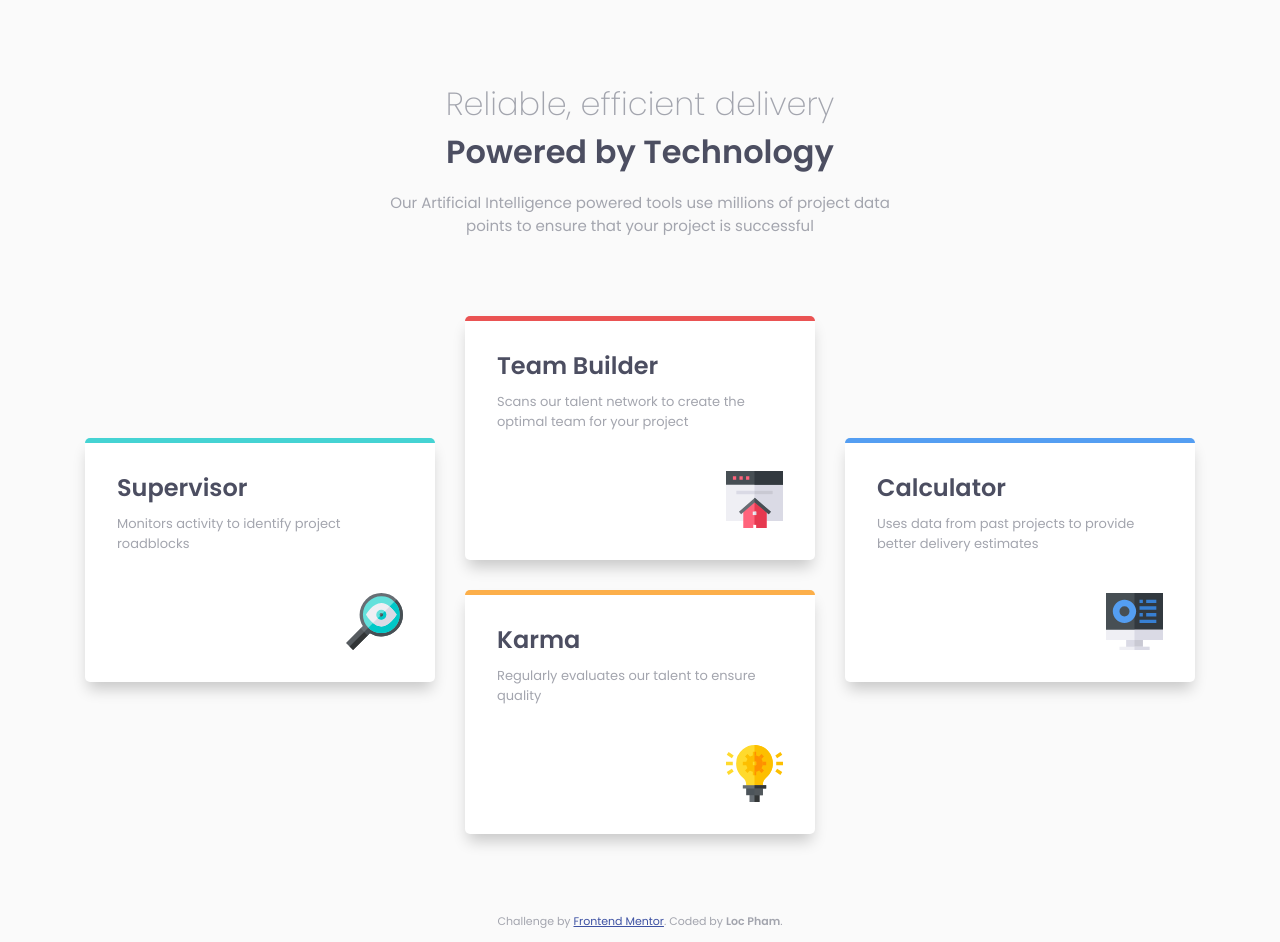
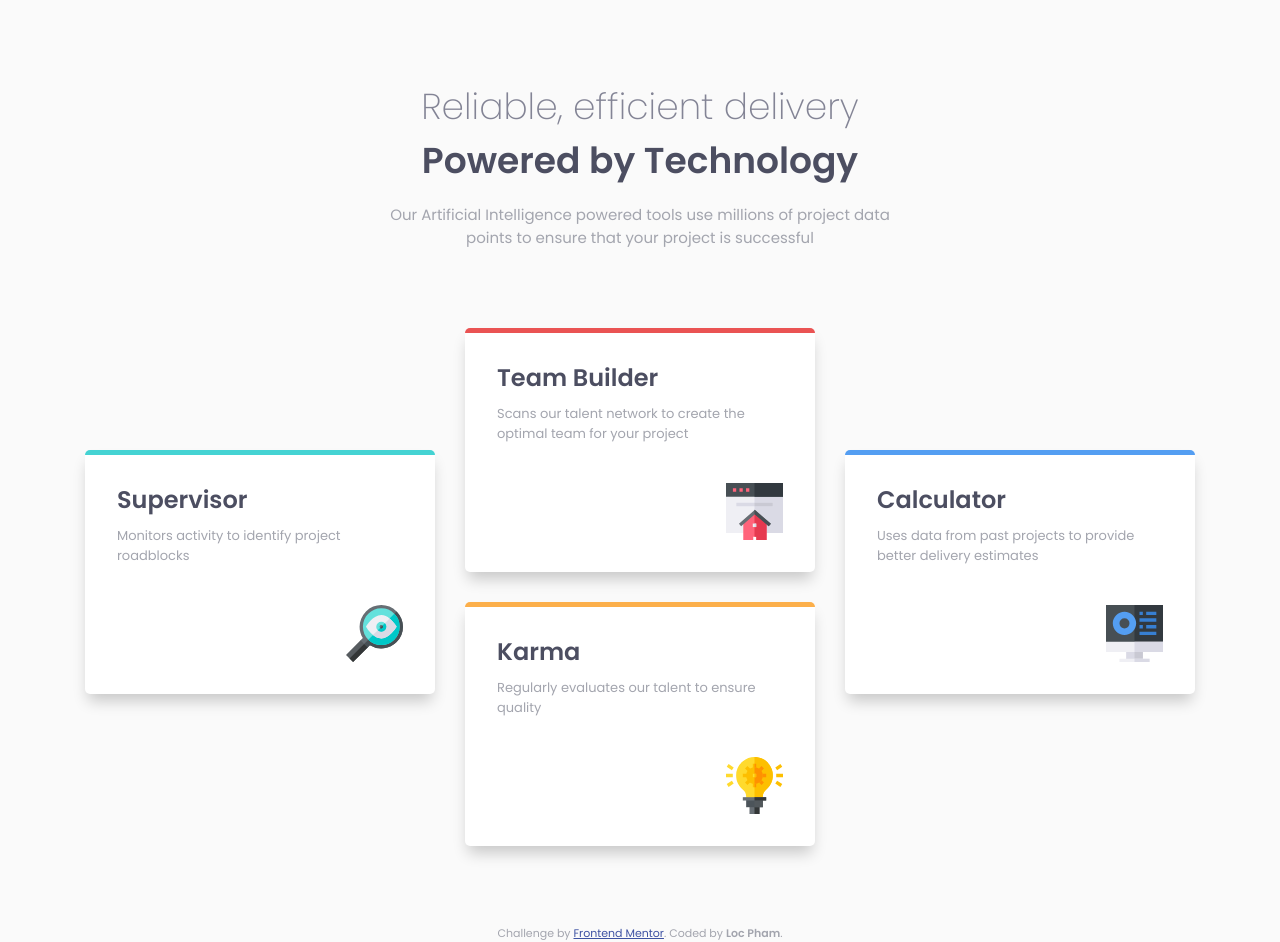
Before and after one commit to duyloc22/frontendMentor, a plain HTML site: page four-card-feature-section/index.html in a window 1280 px wide. Drawn offline with Linux system fonts and the light colour scheme.

Commit message:
update typo

```diff
--- a/four-card-feature-section/styles.css
+++ b/four-card-feature-section/styles.css
@@ -90,7 +90,8 @@ header p {
     margin-top: 1rem;
 }
 h1 {
-    color: hsl(229, 6%, 66%);
+    font-size: 2.25rem;
+    color: hsl(237, 8%, 55%);
     font-weight: 200;
 }
 h1 span {
```
